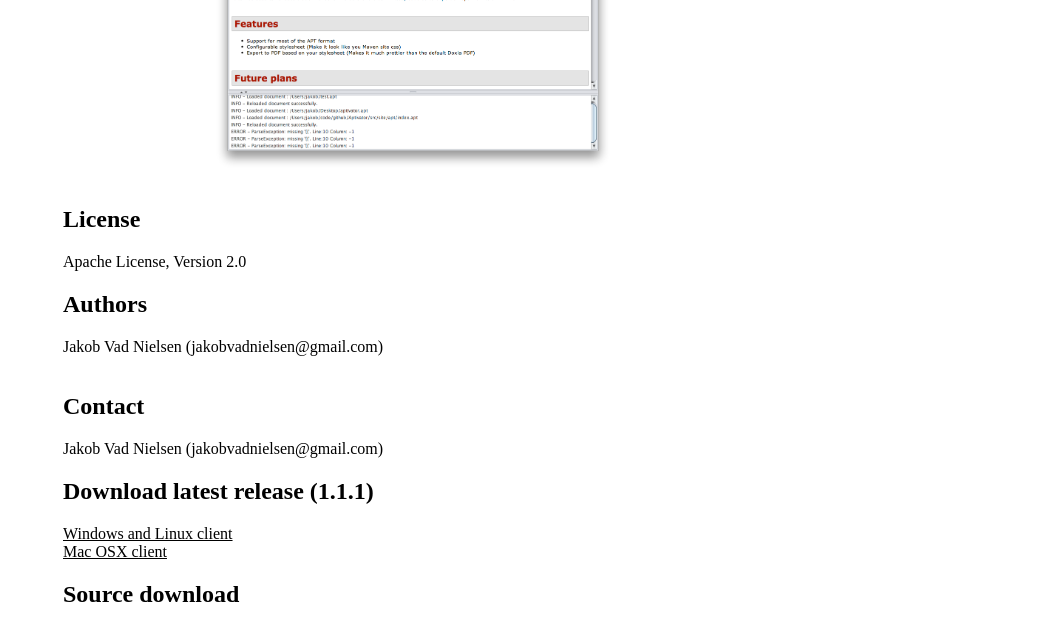
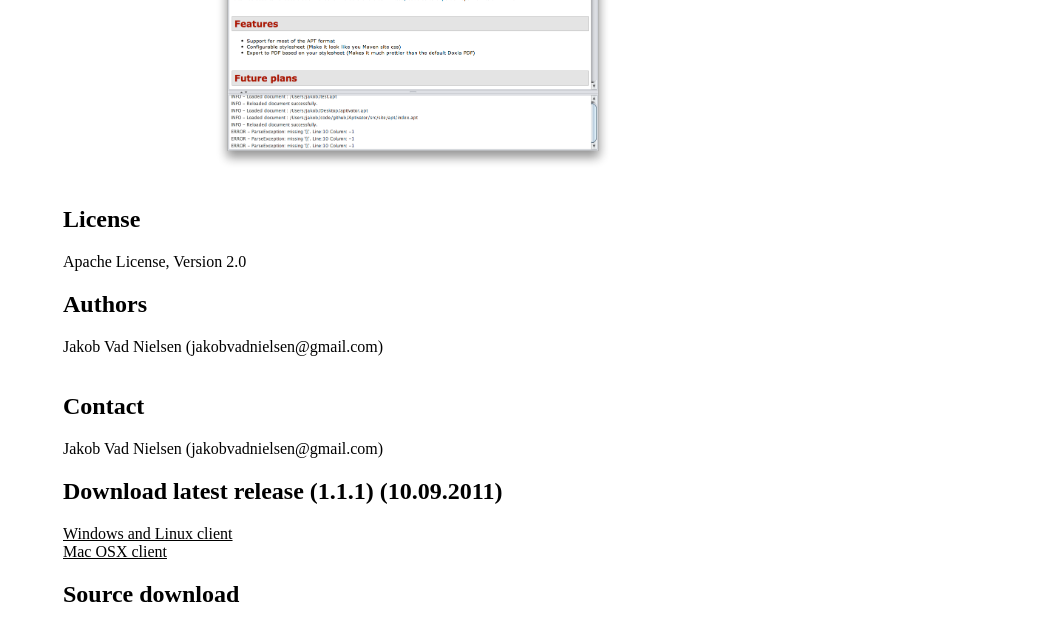
Before and after one commit to lazee/Aptivator, a plain HTML site: page index.html in a window 1280 px wide. Shown: the part 322-947 px from the top of the page, without its empty margins (227-1280 px from the left). Drawn offline with Linux system fonts and the light colour scheme.

Commit message:
Update index.html

```diff
--- a/index.html
+++ b/index.html
@@ -67,7 +67,7 @@
 <p>Jakob Vad Nielsen (jakobvadnielsen@gmail.com)
 <br/>      </p>
 
-<h2>Download latest release (1.1.1)</h2>
+<h2>Download latest release (1.1.1) (10.09.2011)</h2>
 <p>
      <a href="http://maven2.jakobnielsen.net/net/jakobnielsen/aptivator/1.1.1/aptivator-1.1.1.zip">Windows and Linux client</a><br/>
       <a href="http://maven2.jakobnielsen.net/net/jakobnielsen/aptivator/1.1.1/aptivator1.1.1.dmg">Mac OSX client</a>
```
